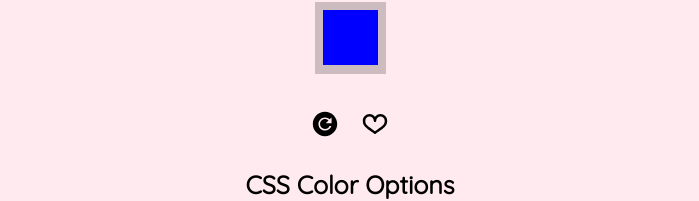
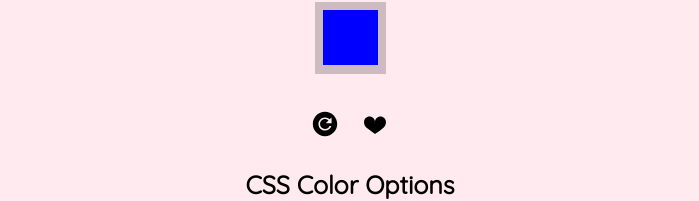
Before and after one commit to FrancescaBambozzi/Color-Palette, a React (Create React App) app: page / in a window 1280 px wide. Shown: the part 232-433 px from the top of the page, without its empty margins (290-989 px from the left). Built offline with nearby package versions, Linux system fonts and the light colour scheme.

Commit message:
moved refresh and save buttons to own component

```diff
--- a/src/App.js
+++ b/src/App.js
@@ -2,9 +2,10 @@ import React, { Component } from "react";
 import { getEffectiveTypeParameterDeclarations } from "typescript";
 import CssOptions from "./CssOptions";
 import Palette from "./Palette";
+import Buttons from "./Palette/Buttons";
 
 class App extends Component {
-  state = { selectedColor: "blue", palette: ["blue"]};
+  state = { selectedColor: "blue", palette: ["blue"] };
   selectColor = (color) => this.setState({ selectedColor: color });
   addToPalette = (color) => {
     if (!this.state.palette.includes(color) && this.state.palette.length < 5) {
@@ -25,6 +26,10 @@ class App extends Component {
     this.setState({ palette: newPalette });
   };
 
+  savePalette = () => {
+    console.log(this.state);
+  };
+
   render() {
     return (
       <div className="App">
@@ -35,6 +40,7 @@ class App extends Component {
         <div id="popup" className="hide">
           MAX 5 OPTIONS!
         </div>
+        <Buttons savePalette={this.savePalette} />
         <CssOptions
           palette={this.state.palette}
           addToPalette={this.addToPalette}
--- a/src/CssOptions/index.js
+++ b/src/CssOptions/index.js
@@ -2,28 +2,9 @@ import React from "react";
 import CssOptionsList from "./CssOptionsList.js";
 import SelectedCssOption from "./SelectedCssOption.js";
 import PaletteColor from "../Palette/PaletteColor.js";
-import { IoMdRefreshCircle } from 'react-icons/io';
-import { TiHeartOutline } from 'react-icons/ti';
 
 const CssOptions = (props) => (
   <div>
-    <div className="buttons-container">
-      <IoMdRefreshCircle className="icon"
-        onClick={function (e) {
-          window.location.reload();
-        }}
-      >
-        NEW PALETTE
-      </IoMdRefreshCircle>
-      <TiHeartOutline
-        className="icon save-palette"
-        onClick={function (palette) {
-          console.log(props.palette)
-        }}
-      >
-        SAVE PALETTE
-      </TiHeartOutline>
-    </div>
     <h2>CSS Color Options</h2>
     <div className="color-options-row">
       <CssOptionsList selectColor={props.selectColor} />
--- /dev/null
+++ b/src/Palette/Buttons.js
@@ -0,0 +1,26 @@
+import React from "react";
+import { IoMdRefreshCircle } from "react-icons/io";
+import { TiHeart } from "react-icons/ti";
+
+const Buttons = (props) => {
+  return (
+    <div className="buttons-container">
+      <IoMdRefreshCircle
+        className="icon"
+        onClick={function (e) {
+          window.location.reload();
+        }}
+      >
+        NEW PALETTE
+      </IoMdRefreshCircle>
+      <TiHeart
+        className="icon save-palette"
+        onClick={() => props.savePalette(props.palette)}
+      >
+        SAVE PALETTE
+      </TiHeart>
+    </div>
+  );
+};
+
+export default Buttons;
--- a/src/styles.css
+++ b/src/styles.css
@@ -124,18 +124,25 @@ ul li {
   transform: rotateZ(720deg);
 }
 
-.save-palette:hover {
-  background-color: red;
-  color: #fff;
+.save-palette {
+  fill: #000;
 }
 
+.save-palette:hover {
+  fill: red;
+}
+
+#saved-palette {
+  display: none;
+}
+
+/* List of CSS options */
 .color-options-row {
   display: flex;
   justify-content: center;
   margin: 10px 0;
 }
 
-/* List of CSS options */
 .color-options {
   display: inline-block;
   max-height: 200px;
```
